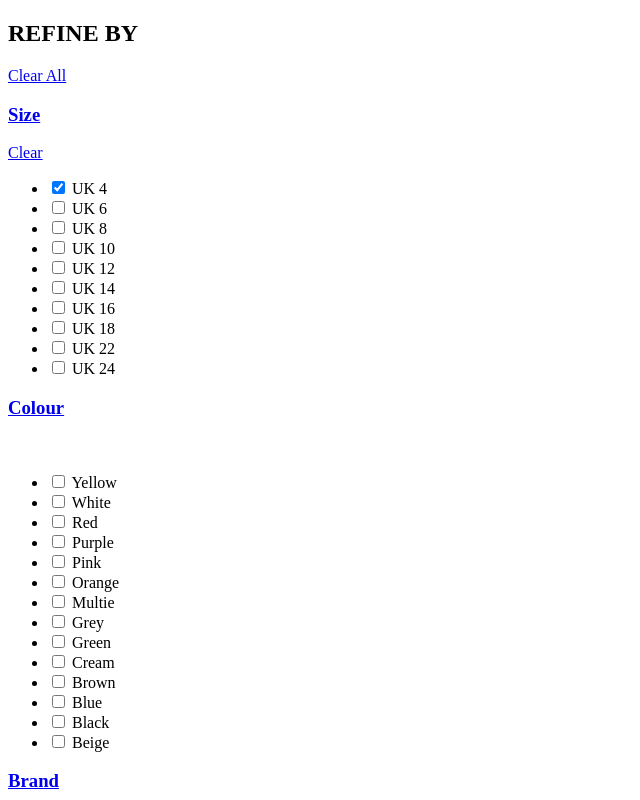
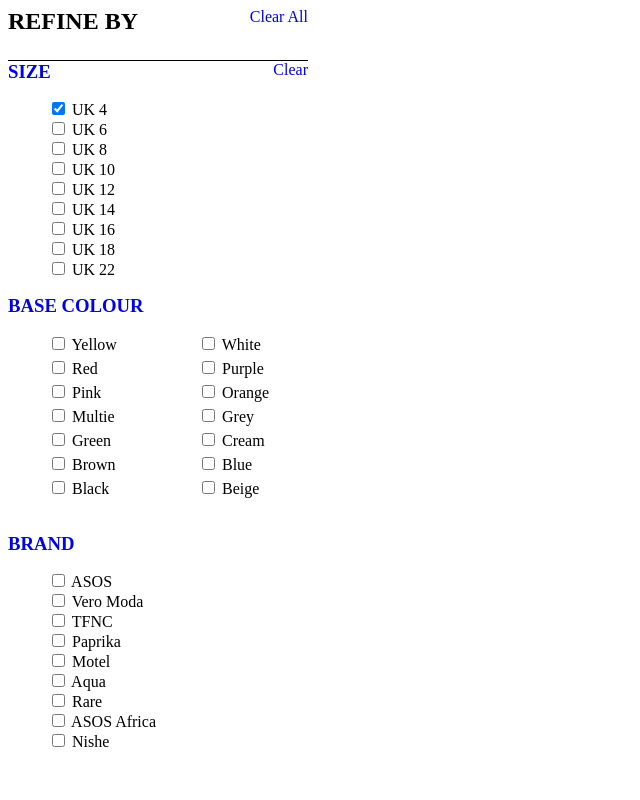
Before and after one commit to vsakaria/Scalable-Filters, a website with bundled scripts: page index.html in a window 1280 px wide. Both pictures are taken after a click on the checkbox "UK 4". Shown: the top 800 px of the page, without its empty margins (0-640 px from the left). Built offline with nearby package versions, Linux system fonts and the light colour scheme.

Commit message:
Styling done for scolling and stacking

```diff
--- a/app/models/BrandFilterModel.js
+++ b/app/models/BrandFilterModel.js
@@ -1,8 +1,9 @@
 var BrandFilterModel = Backbone.Model.extend({
     defaults: {
         'checkboxSelected': false,
-        title: 'Brand',
+        title: 'BRAND',
         panelValue: 'brand_',
+        style: 'scrollable',
         values: [{
                 value: 'ASOS',
                 id: 'brand_53'
--- a/app/models/ColourFilterModel.js
+++ b/app/models/ColourFilterModel.js
@@ -1,8 +1,9 @@
 var ColourFilterModel = Backbone.Model.extend({
     defaults: {
         'checkboxSelected': false,
-        title: 'Colour',
+        title: 'BASE COLOUR',
         panelValue: 'base_colour_',
+        style: 'stack',
         values: [{
                 value: 'Yellow',
                 id: 'base_colour_1'
--- a/app/models/SizeFilterModel.js
+++ b/app/models/SizeFilterModel.js
@@ -1,8 +1,9 @@
 var SizeFilterModel = Backbone.Model.extend({
     defaults: {
         'checkboxSelected': false,
-        title: 'Size',
+        title: 'SIZE',
         panelValue: 'size_',
+        style: 'scrollable',
         values: [{
                 value: 'UK 4',
                 id: 'size_4'
--- a/app/styles/main.css
+++ b/app/styles/main.css
@@ -1,5 +1,24 @@
+aside {
+    width: 300px;
+}
+
+.filter-title {
+    display: inline;
+}
+
+.facet-name {
+    display: inline;
+}
+
+.main-title {
+    padding-bottom: 25px;
+    border-bottom: 1px solid black;
+}
+
+
 a.clear-filter {
     visibility: hidden;
+    float:  right;
 }
 
 a.clear-filter.display {
@@ -7,9 +26,44 @@
 }
 
 a.clear-all-filters {
+    float: right;
     visibility: hidden;
 }
 
 a.clear-all-filters.display {
     visibility: visible;
 }
+
+a {
+    text-decoration: none
+}
+
+ul {
+    list-style-type: none;
+}
+
+ul {
+    height: 180px;
+    width: 200px;
+}
+div.scrollable  ul {
+    overflow: hidden;
+    overflow-y: scroll;
+}
+
+
+div.stack ul {
+    width: 300px;
+    margin-bottom: 20px;
+    overflow: hidden;
+}
+
+div.stack li {
+    line-height: 1.5em;
+    float: left;
+    display: inline;
+}
+
+div.stack li  {
+    width: 50%;
+}
--- a/app/views/ClearAllFilterView.js
+++ b/app/views/ClearAllFilterView.js
@@ -1,6 +1,8 @@
 var clearAllFiltersTemplate = require('../templates/clearAllFiltersTemplate.html');
 
 var ClearAllFiltersView = Backbone.View.extend({
+
+    className: 'main-title',
 
     template: _.template(clearAllFiltersTemplate()),
 
--- a/app/views/FilterView.js
+++ b/app/views/FilterView.js
@@ -6,13 +6,6 @@
         'click .list': 'toggleClearButton',
         'click .clear-filter': 'clearAllChecked'
     },
-
-    // render: function(){
-    //  var template = _.template($('#dumb').html());
-    //     var vars = {amount:200};
-    //     var html = template(vars);
-    //     this.$el.append(html);
-    // },
 
     render: function () {
 
@@ -27,7 +20,8 @@
         return this;
     },
 
-    toggleClearButton: function () {
+    toggleClearButton: function (e) {
+
         var checked = this.$el.find(':checked').length
 
         if (checked) {
@@ -41,9 +35,11 @@
         Backbone.trigger('facet-clicked');
     },
 
-    clearAllChecked: function () {
+    clearAllChecked: function (e) {
         var checked = this.$el.find(':checked').attr('checked', false);
         this.toggleClearButton();
+
+        return false;
     },
 
     updateFacet: function (values) {
```
Also changed, not shown: app/controllers/FilterController.js (+0 -26 lines), app/templates/clearAllFiltersTemplate.html (+1 -1 lines), app/templates/filterTemplate.html (+4 -4 lines), build/bundle.js, 1 other file.
